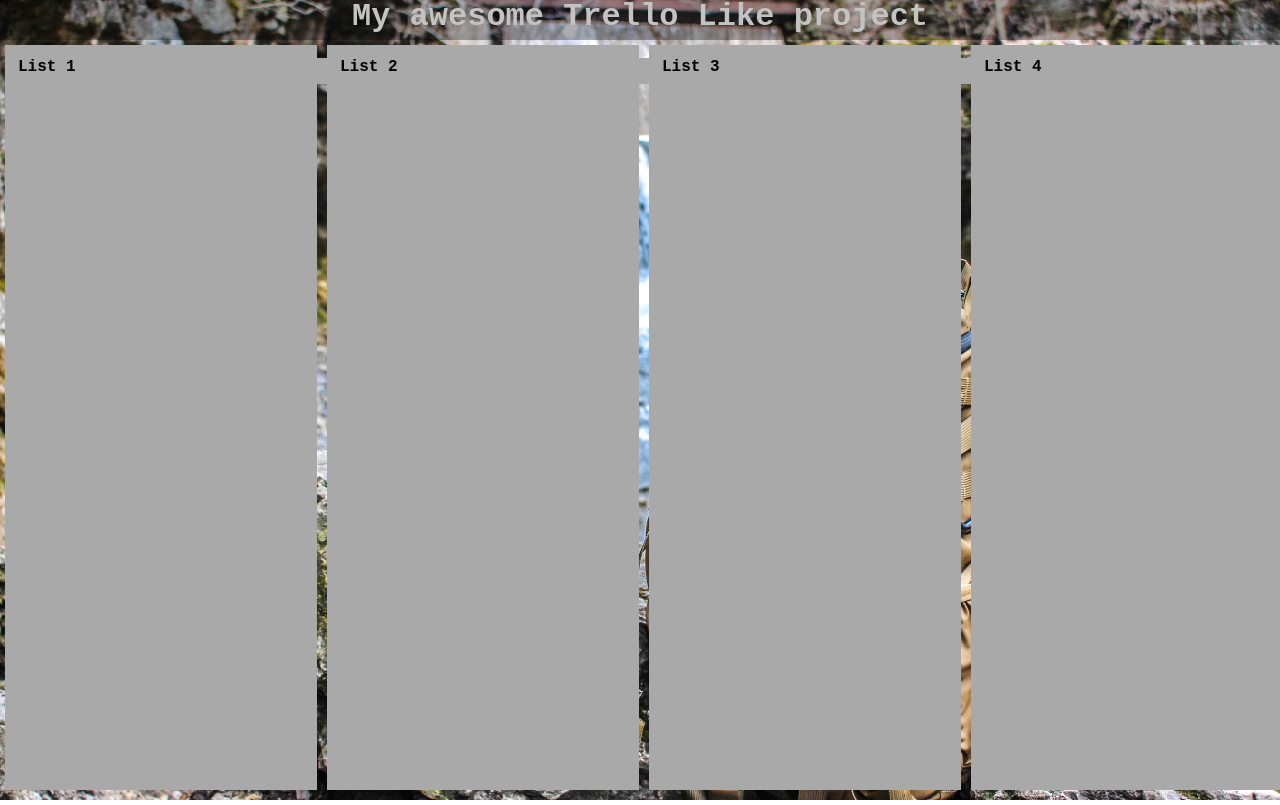
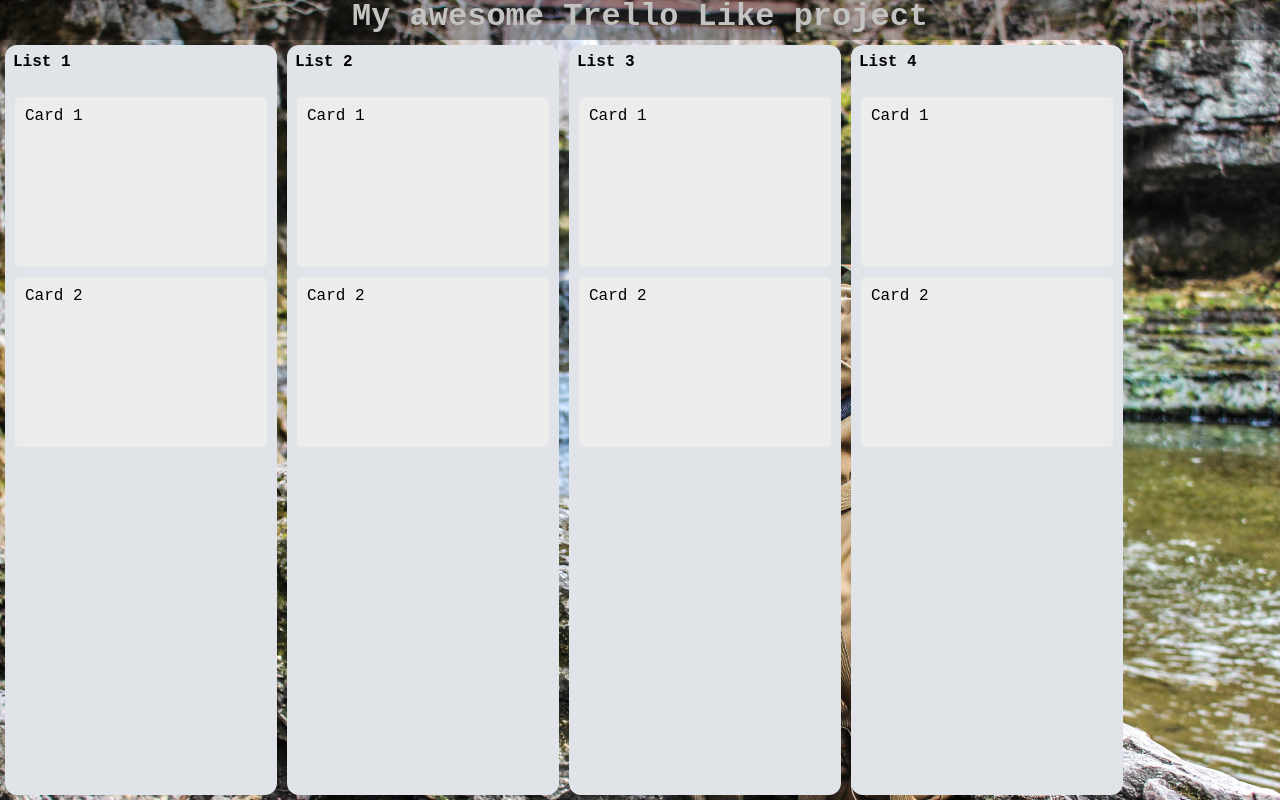
Before and after one commit to ben-grandin/trello-like, a React (Create React App) app: page / in a window 1280 px wide. Built offline with nearby package versions, Linux system fonts and the light colour scheme.

Commit message:
Refacto style + made Card component

```diff
--- a/src/App.scss
+++ b/src/App.scss
@@ -1,17 +1,16 @@
-body {
-  height: 100vh;
+#app {
+  font-family: monospace, -apple-system, BlinkMacSystemFont, 'Segoe UI', 'Roboto', 'Oxygen',
+  'Ubuntu', 'Cantarell', 'Fira Sans', 'Droid Sans', 'Helvetica Neue',
+  sans-serif;
+
   background-image: url('assets/landscape-river.jpg');
   background-size: cover;
+
+  width: 100%;
+  height: 100vh;
+
 
   h1, h2, h3, h4 {
 	margin: 0 0 8px;
   }
-
-  #app {
-	position: absolute;
-	top: 0px;
-	bottom: 0px;
-	right: 0px;
-	left: 0px;
-  }
 }
--- a/src/components/Board/Board.scss
+++ b/src/components/Board/Board.scss
@@ -1,13 +1,8 @@
 #board {
-  width: max-content;
-  height: 95%;
-  display: block;
-  flex-grow: 1;
-  overflow-y: auto;
+  width: 100%;
+  height: calc(100% - 35px);
+  display: flex;
+  overflow-y: scroll;
 
 
-  #landscape {
-	width: 100%;
-	height: 100%;
-  }
 }
--- a/src/components/Board/Board.tsx
+++ b/src/components/Board/Board.tsx
@@ -1,6 +1,6 @@
 import React, { FunctionComponent } from 'react';
 import './Board.scss';
-import List from '../List/List';
+import { List } from '../List/List';
 
 
 export interface BoardProps {
--- /dev/null
+++ b/src/components/Card/Card.scss
@@ -0,0 +1,12 @@
+.card {
+  background-color: #ececec;
+  border-radius: 5px;
+  margin: 10px;
+  padding: 10px;
+  height: 150px;
+
+  .list-title {
+
+  }
+
+}
--- /dev/null
+++ b/src/components/Card/Card.tsx
@@ -0,0 +1,15 @@
+import React, { FunctionComponent } from 'react';
+import "./Card.scss"
+
+interface CardProps {
+	title: string
+}
+
+
+export const Card: FunctionComponent<CardProps> = ({ title }) => {
+	return (
+		<div className="card">
+			<span className="card-title">{title}</span>
+		</div>
+	);
+};
--- a/src/components/List/List.scss
+++ b/src/components/List/List.scss
@@ -1,15 +1,10 @@
 .list {
-  width: 312px;
+  border-radius: 12px;
+  min-width: 272px;
+  width: 272px;
   height: 98%;
-  background-color: darkgrey;
+  background-color: #e0e3e7;
   margin: 5px;
-  display: inline-block;
 
-  .list-header {
-	padding: 8px 8px 8px 8px;
 
-	.list-title {
-	  color: black;
-	}
-  }
 }
--- a/src/components/List/List.tsx
+++ b/src/components/List/List.tsx
@@ -1,6 +1,7 @@
 import React, { FunctionComponent } from 'react';
+import { ListHeader } from '../ListHeader/ListHeader';
+import { Card } from '../Card/Card';
 import './List.scss';
-import InputTitle from '../InputTitle/InputTitle';
 
 
 interface ListProps {
@@ -11,12 +12,13 @@ interface ListProps {
 
 export const List: FunctionComponent<ListProps> = ({ title }) => {
 
+	return (
+		<div className="list">
+			<ListHeader titleValue={title}/>
+			{
+				[{ title: 'Card 1' }, { title: 'Card 2' }]
+					.map(({ title }) => <Card title={title}/>)
+			}
+		</div>);
 
-	return <div className="list">
-		<div className="list-header">
-			<InputTitle titleValue={title}/>
-		</div>
-	</div>;
 };
-
-export default List;
--- /dev/null
+++ b/src/components/ListHeader/ListHeader.scss
@@ -0,0 +1,7 @@
+.list-header {
+  padding: 8px 8px 8px 8px;
+
+  .list-title {
+	color: black;
+  }
+}
--- a/src/components/InputTitle/InputTitle.tsx
+++ b/src/components/ListHeader/ListHeader.tsx
@@ -1,5 +1,5 @@
 import React, { FormEvent, FunctionComponent, useState } from 'react';
-
+import "./ListHeader.scss"
 
 interface InputTitleProps {
 	titleValue: string;
@@ -7,21 +7,19 @@ interface InputTitleProps {
 }
 
 
-export const InputTitle: FunctionComponent<InputTitleProps> = ({ titleValue }) => {
+export const ListHeader: FunctionComponent<InputTitleProps> = ({ titleValue }) => {
 	const [title, setTitle] = useState(titleValue);
 	const [showInput, setShowInput] = useState(false);
 
 	const toggleShowInput: (event: FormEvent) => void = (event) => {
-		console.log(event, event.type);
 		event.preventDefault();
 		setShowInput( !showInput);
 	};
 
-	// @ts-ignore
 	const onInputChange: ({ target: { value } }: { target: { value: string } }) => void = ({ target: { value } }) => {
 		setTitle(value);
 	};
-	return <div className="list">
+	return <div className="list-header">
 		{ !showInput && <h4 onClick={toggleShowInput} className="list-title">{title}</h4>}
 
 		{
@@ -32,5 +30,3 @@ export const InputTitle: FunctionComponent<InputTitleProps> = ({ titleValue }) =
 		}
 	</div>;
 };
-
-export default InputTitle;
--- a/src/index.scss
+++ b/src/index.scss
@@ -1,8 +1,6 @@
 body {
   margin: 0;
-  font-family: monospace,-apple-system, BlinkMacSystemFont, 'Segoe UI', 'Roboto', 'Oxygen',
-  'Ubuntu', 'Cantarell', 'Fira Sans', 'Droid Sans', 'Helvetica Neue',
-  sans-serif;
+
   -webkit-font-smoothing: antialiased;
   -moz-osx-font-smoothing: grayscale;
 }
```
